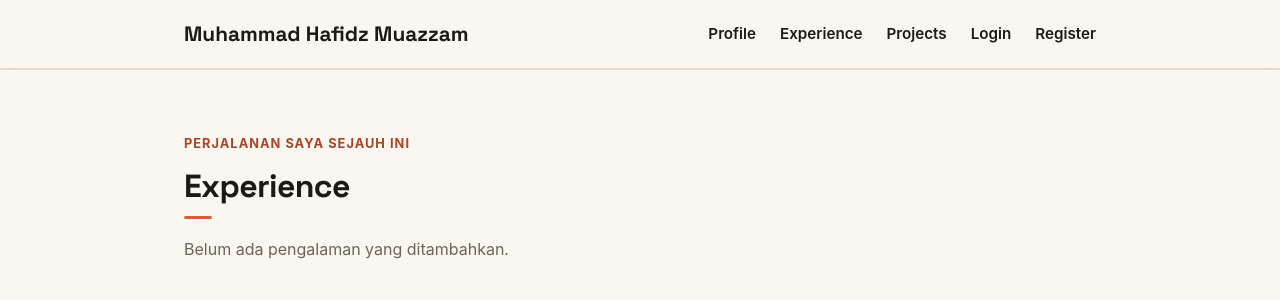
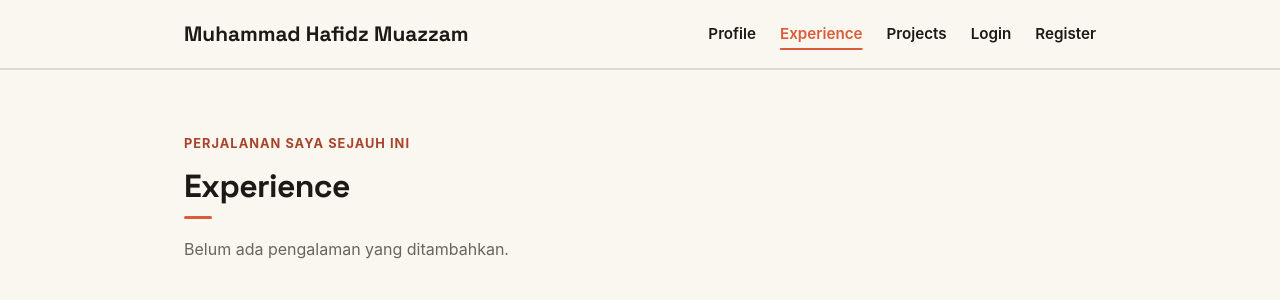
Before and after one commit to papaindiansierra/myportofolio, a Django app: page /experience/ in a window 1280 px wide. Shown: the top 300 px of the page. Run offline with Django 5.2, Linux system fonts and the light colour scheme.

Commit message:
update indikator aktif navbar

```diff
--- a/templates/base.html
+++ b/templates/base.html
@@ -15,9 +15,18 @@
         <div class="container">
             <a href="{% url 'main:show_main' %}" class="brand">{{ name }}</a>
             <nav>
-                <a href="{% url 'main:show_main' %}">Profile</a>
-                <a href="{% url 'main:show_experience' %}">Experience</a>
-                <a href="{% url 'main:show_project' %}">Projects</a>
+                <a href="{% url 'main:show_main' %}"
+                   class="{% if request.path == '/' or request.path == '/profile/' %}active{% endif %}">
+                    Profile
+                </a>
+                <a href="{% url 'main:show_experience' %}"
+                   class="{% if '/experience/' in request.path %}active{% endif %}">
+                    Experience
+                </a>
+                <a href="{% url 'main:show_project' %}"
+                   class="{% if '/projects/' in request.path %}active{% endif %}">
+                    Projects
+                </a>
                 {% if user.is_authenticated %}
                     <span class="nav-user">{{ user.username }}</span>
                     <a href="{% url 'main:logout' %}">Logout</a>
```
